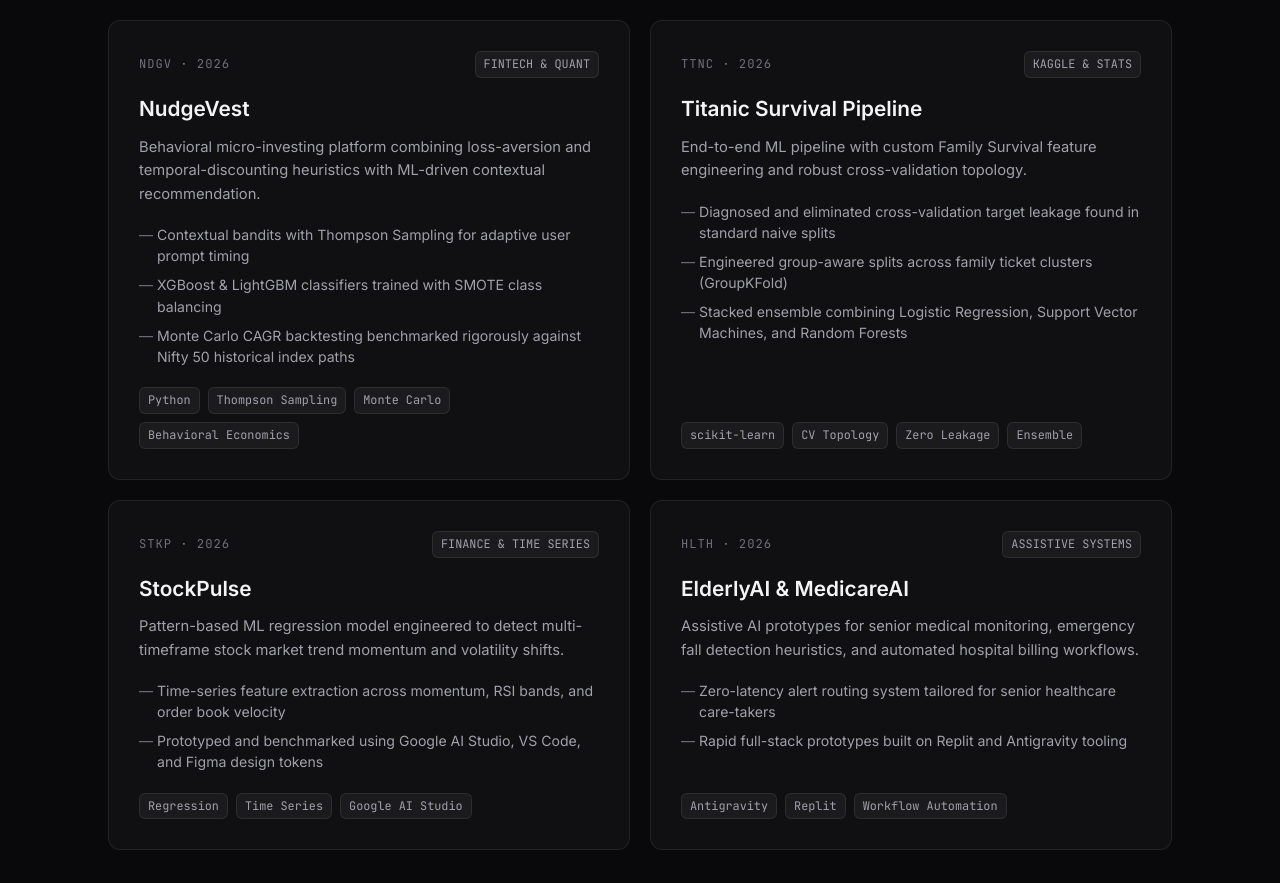
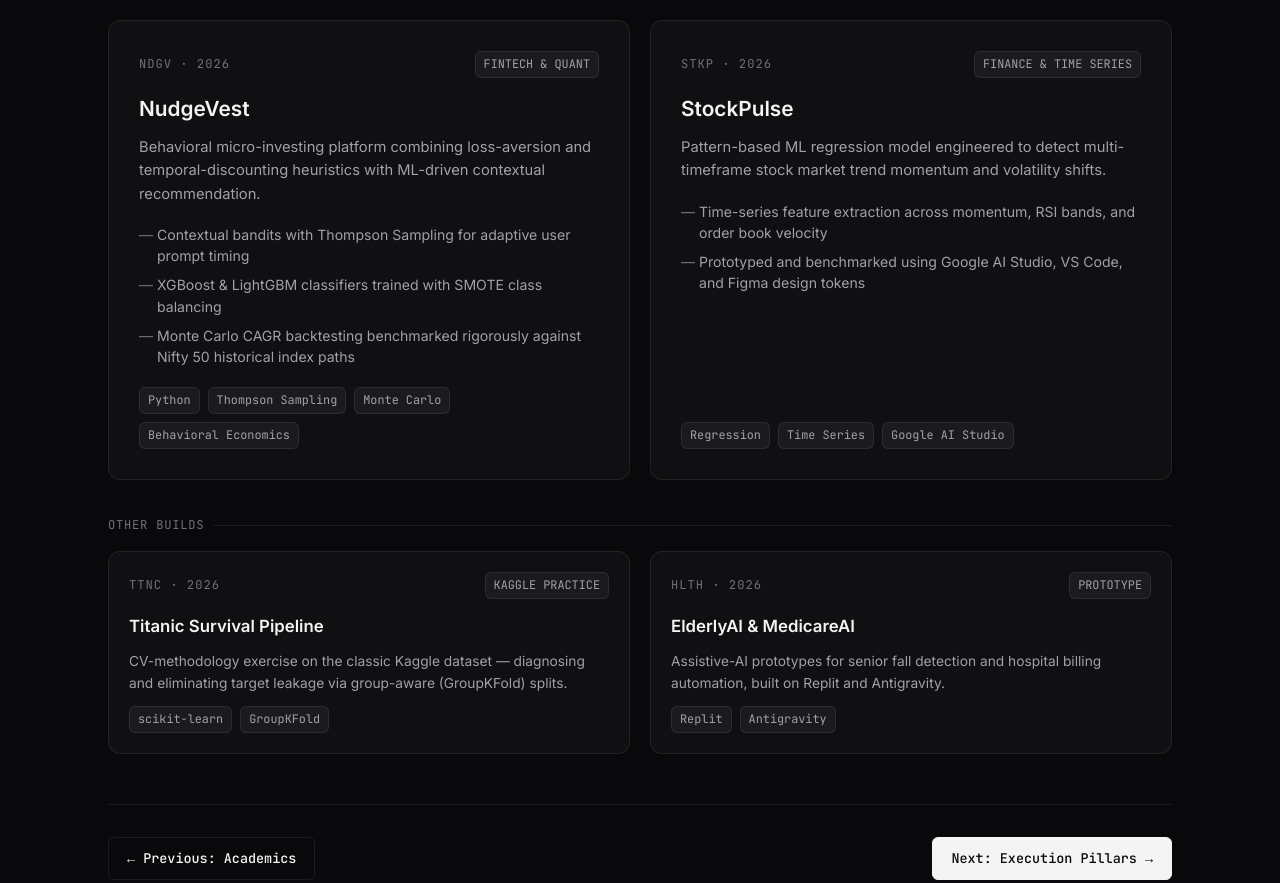
Before and after one commit to parthowww/portfolio2.0, a plain HTML site: page holdings.html in a window 1280 px wide. Shown: the part 757-1640 px from the top of the page. Drawn offline with nearby package versions, Linux system fonts and the light colour scheme; animation ran at ten frames a second.

Commit message:
fix links, trim content, remove fabricated stats

```diff
--- a/holdings.html
+++ b/holdings.html
@@ -846,7 +846,7 @@ footer {
       </ul>
 
       <div class="nav-controls">
-        <a href="https://github.com/parthoww" target="_blank" rel="noopener" class="btn btn-github" style="padding: 6px 14px; font-size: 0.78rem;">
+        <a href="https://github.com/parthowww" target="_blank" rel="noopener" class="btn btn-github" style="padding: 6px 14px; font-size: 0.78rem;">
           <span>GitHub ↗</span>
         </a>
         <button class="theme-toggle-btn" id="theme-toggle" title="Toggle Theme" aria-label="Toggle Theme">
@@ -931,31 +931,6 @@ footer {
         </div>
       </div>
 
-      <!-- Titanic Survival Pipeline -->
-      <div class="bento-card">
-        <div>
-          <div class="card-top">
-            <span class="card-sym">TTNC · 2026</span>
-            <span class="tag">KAGGLE &amp; STATS</span>
-          </div>
-          <h3 class="card-title">Titanic Survival Pipeline</h3>
-          <p class="card-desc">
-            End-to-end ML pipeline with custom Family Survival feature engineering and robust cross-validation topology.
-          </p>
-          <ul class="bullet-list">
-            <li>Diagnosed and eliminated cross-validation target leakage found in standard naive splits</li>
-            <li>Engineered group-aware splits across family ticket clusters (GroupKFold)</li>
-            <li>Stacked ensemble combining Logistic Regression, Support Vector Machines, and Random Forests</li>
-          </ul>
-        </div>
-        <div class="tags">
-          <span class="tag">scikit-learn</span>
-          <span class="tag">CV Topology</span>
-          <span class="tag">Zero Leakage</span>
-          <span class="tag">Ensemble</span>
-        </div>
-      </div>
-
       <!-- StockPulse -->
       <div class="bento-card">
         <div>
@@ -979,26 +954,48 @@ footer {
         </div>
       </div>
 
+    </div>
+
+    <!-- Other Builds: lower-weight section, kept separate from core quant/fintech ventures above -->
+    <div style="display:flex; align-items:center; gap:10px; margin: 36px 0 16px;">
+      <span style="font-family:var(--font-mono); font-size:0.76rem; color:var(--text-dim); letter-spacing:0.06em;">OTHER BUILDS</span>
+      <div style="flex:1; height:1px; background:var(--border-color);"></div>
+    </div>
+    <div class="bento-grid">
+
+      <!-- Titanic Survival Pipeline -->
+      <div class="bento-card" style="padding:20px;">
+        <div>
+          <div class="card-top">
+            <span class="card-sym">TTNC · 2026</span>
+            <span class="tag">KAGGLE PRACTICE</span>
+          </div>
+          <h3 class="card-title" style="font-size:1.05rem;">Titanic Survival Pipeline</h3>
+          <p class="card-desc" style="font-size:0.86rem; margin-bottom:12px;">
+            CV-methodology exercise on the classic Kaggle dataset — diagnosing and eliminating target leakage via group-aware (GroupKFold) splits.
+          </p>
+        </div>
+        <div class="tags">
+          <span class="tag">scikit-learn</span>
+          <span class="tag">GroupKFold</span>
+        </div>
+      </div>
+
       <!-- Healthcare AI -->
-      <div class="bento-card">
+      <div class="bento-card" style="padding:20px;">
         <div>
           <div class="card-top">
             <span class="card-sym">HLTH · 2026</span>
-            <span class="tag">ASSISTIVE SYSTEMS</span>
+            <span class="tag">PROTOTYPE</span>
           </div>
-          <h3 class="card-title">ElderlyAI &amp; MedicareAI</h3>
-          <p class="card-desc">
-            Assistive AI prototypes for senior medical monitoring, emergency fall detection heuristics, and automated hospital billing workflows.
+          <h3 class="card-title" style="font-size:1.05rem;">ElderlyAI &amp; MedicareAI</h3>
+          <p class="card-desc" style="font-size:0.86rem; margin-bottom:12px;">
+            Assistive-AI prototypes for senior fall detection and hospital billing automation, built on Replit and Antigravity.
           </p>
-          <ul class="bullet-list">
-            <li>Zero-latency alert routing system tailored for senior healthcare care-takers</li>
-            <li>Rapid full-stack prototypes built on Replit and Antigravity tooling</li>
-          </ul>
         </div>
         <div class="tags">
+          <span class="tag">Replit</span>
           <span class="tag">Antigravity</span>
-          <span class="tag">Replit</span>
-          <span class="tag">Workflow Automation</span>
         </div>
       </div>
 
@@ -1035,7 +1032,7 @@ footer {
         <li><a href="pillars.html">Pillars</a></li>
         <li><a href="skills.html">Skills</a></li>
         <li><a href="contact.html">Contact</a></li>
-        <li><a href="https://github.com/parthoww" target="_blank" rel="noopener">GitHub ↗</a></li>
+        <li><a href="https://github.com/parthowww" target="_blank" rel="noopener">GitHub ↗</a></li>
       </ul>
 
       <div style="display:flex; align-items:center; gap:8px;">
```
Also changed, not shown: academics.html (+2 -2 lines), contact.html (+1 -1 lines), index.html (+6 -6 lines), pillars.html (+6 -6 lines), skills.html (+2 -14 lines).
